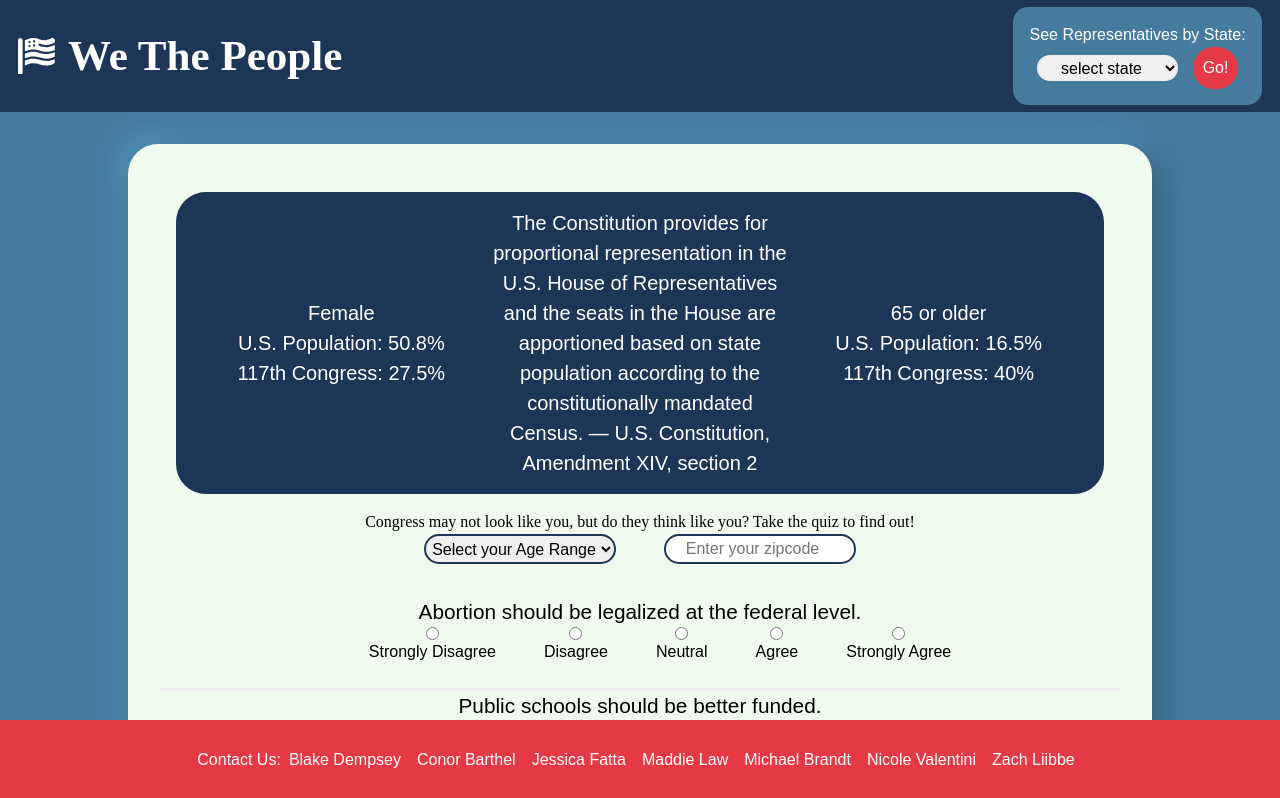
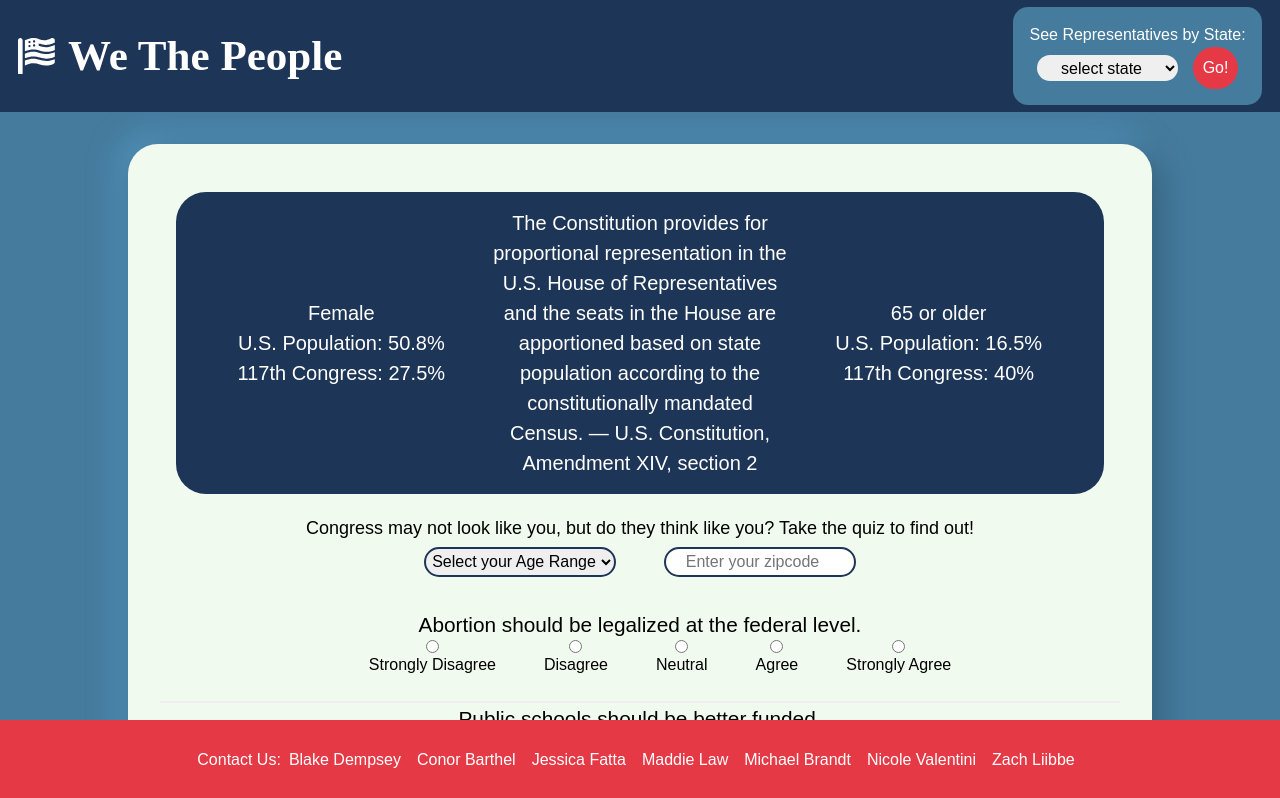
Before and after one commit to Mod-4-Capstone/we-the-people-fe, a React (Create React App) app: page / in a window 1280 px wide. Shown: the top 798 px of the page. Built offline with nearby package versions, Linux system fonts and the light colour scheme; a web font is replaced by a local one.

Commit message:
Remove whitespace

```diff
--- a/src/components/Quiz/Quiz.css
+++ b/src/components/Quiz/Quiz.css
@@ -21,8 +21,6 @@
   justify-content: center;
 }
 
-
-
 .quiz {
   display: flex;
   flex-direction: column;
@@ -38,10 +36,15 @@
   -8px -8px 30px #5699c3;
 }
 
-select, input, button {
+select, input, button, .input-tagline {
   font-family: 'Khula', sans-serif;
 }
 
+.input-tagline {
+  padding: 0.3rem;
+  font-size: large;
+  text-align: center;
+}
 .input-container {
   display: flex;
   width: 50%;
```
